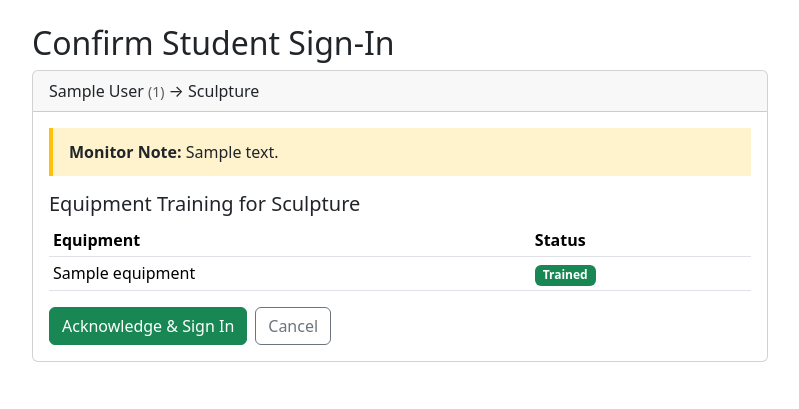
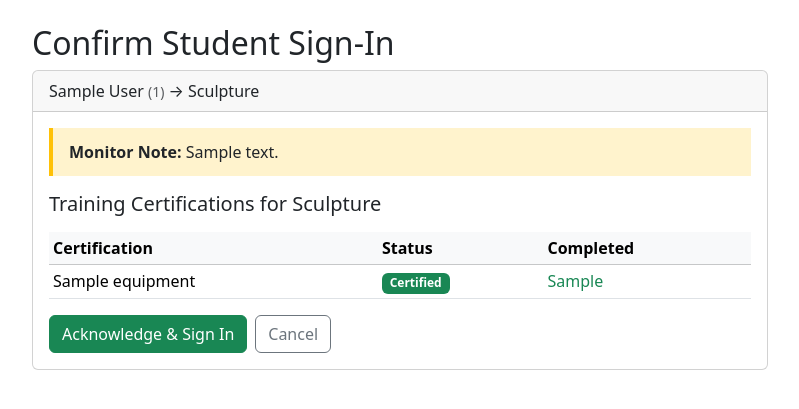
Before and after one commit to InvalidSatan/jubilant-happiness, a Flask app: page /student/confirm-sign-in/1/1 in a window 1280 px wide. Shown: the part 56-465 px from the top of the page, without its empty margins (50-849 px from the left). Run offline with Flask 3, Linux system fonts and the light colour scheme; a user stored in the database is signed in; tables that the repository leaves empty hold one stand-in row (values such as "Sample post").

Commit message:
Add semester field to training records and display in UI
- Add certified_semester column to student_training association table
- Confirm sign-in screen now shows a "Completed" column with semester
  (e.g. "Fall 2024") or "On file" when no semester is recorded
- Student detail page shows training as a table with certification name,
  area, and semester badge instead of a flat list
- Admin grant_training route accepts optional certified_semester and
  inserts directly into the association table to store it

https://claude.ai/code/session_01AQpKKSJB4ftyZRcdAchS4T

```diff
--- a/app/models.py
+++ b/app/models.py
@@ -25,6 +25,7 @@ student_training = db.Table(
         "equipment_id", db.Integer, db.ForeignKey("equipment.id"), primary_key=True
     ),
     db.Column("certified_date", db.DateTime, default=lambda: datetime.now(timezone.utc)),
+    db.Column("certified_semester", db.String(32), nullable=True),  # e.g. "Fall 2024"
     db.Column("source", db.String(50), default="manual"),  # manual | banner | asulearn
 )
 
--- a/app/routes/student.py
+++ b/app/routes/student.py
@@ -10,6 +10,7 @@ from app.models import (
     MonitorSession,
     ShopArea,
     Equipment,
+    student_training,
 )
 
 student_bp = Blueprint("student", __name__)
@@ -97,10 +98,22 @@ def confirm_sign_in(student_id, area_id):
         area_id=area.id, requires_training=True
     ).all()
 
-    # Which of those the student is trained on
-    trained_ids = {e.id for e in student.trained_equipment}
+    # Query training records for this student to get semester info
+    training_rows = db.session.query(
+        student_training.c.equipment_id,
+        student_training.c.certified_semester,
+    ).filter(
+        student_training.c.student_id == student.id,
+    ).all()
+    training_map = {row.equipment_id: row.certified_semester for row in training_rows}
+
     equipment_status = [
-        {"equipment": eq, "trained": eq.id in trained_ids} for eq in area_equipment
+        {
+            "equipment": eq,
+            "trained": eq.id in training_map,
+            "semester": training_map.get(eq.id),
+        }
+        for eq in area_equipment
     ]
 
     return render_template(
--- a/app/templates/student/confirm_sign_in.html
+++ b/app/templates/student/confirm_sign_in.html
@@ -44,18 +44,33 @@
 
                 {# --- Equipment training status --- #}
                 {% if equipment_status %}
-                <h5>Equipment Training for {{ area.name }}</h5>
-                <table class="table table-sm">
-                    <thead><tr><th>Equipment</th><th>Status</th></tr></thead>
+                <h5 class="mb-3">Training Certifications for {{ area.name }}</h5>
+                <table class="table table-sm table-hover align-middle">
+                    <thead class="table-light">
+                        <tr>
+                            <th>Certification</th>
+                            <th>Status</th>
+                            <th>Completed</th>
+                        </tr>
+                    </thead>
                     <tbody>
                         {% for item in equipment_status %}
                         <tr>
-                            <td>{{ item.equipment.name }}</td>
+                            <td class="fw-medium">{{ item.equipment.name }}</td>
                             <td>
                                 {% if item.trained %}
-                                <span class="badge bg-success">Trained</span>
+                                <span class="badge bg-success">Certified</span>
                                 {% else %}
-                                <span class="badge bg-danger">NOT Trained</span>
+                                <span class="badge bg-danger">NOT Certified</span>
+                                {% endif %}
+                            </td>
+                            <td>
+                                {% if item.trained and item.semester %}
+                                <span class="text-success">{{ item.semester }}</span>
+                                {% elif item.trained %}
+                                <span class="text-muted">On file</span>
+                                {% else %}
+                                <span class="text-muted">&mdash;</span>
                                 {% endif %}
                             </td>
                         </tr>
```
Also changed, not shown: app/routes/admin.py (+12 -2 lines), app/routes/monitor.py (+19 -0 lines), app/templates/monitor/student_detail.html (+28 -9 lines).
